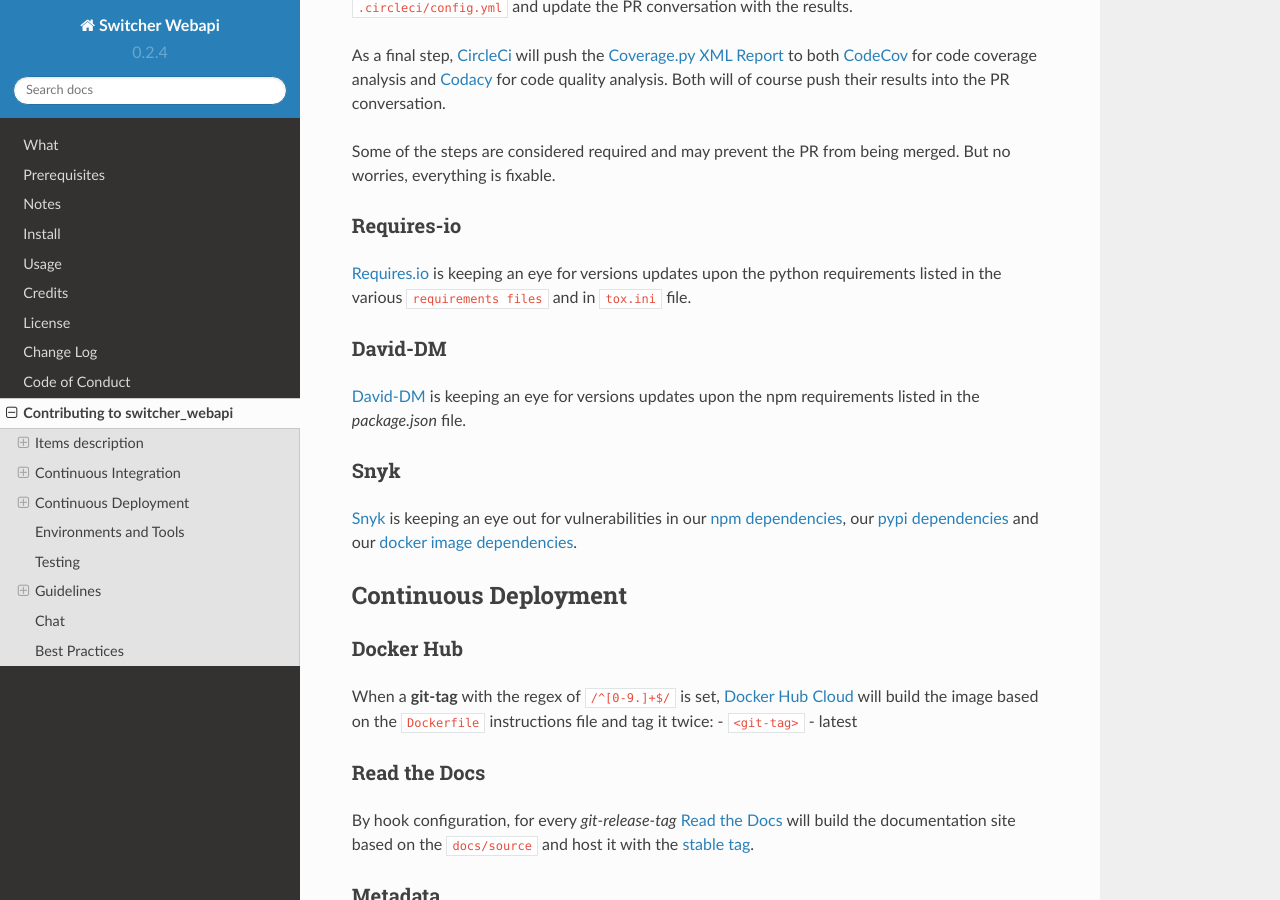
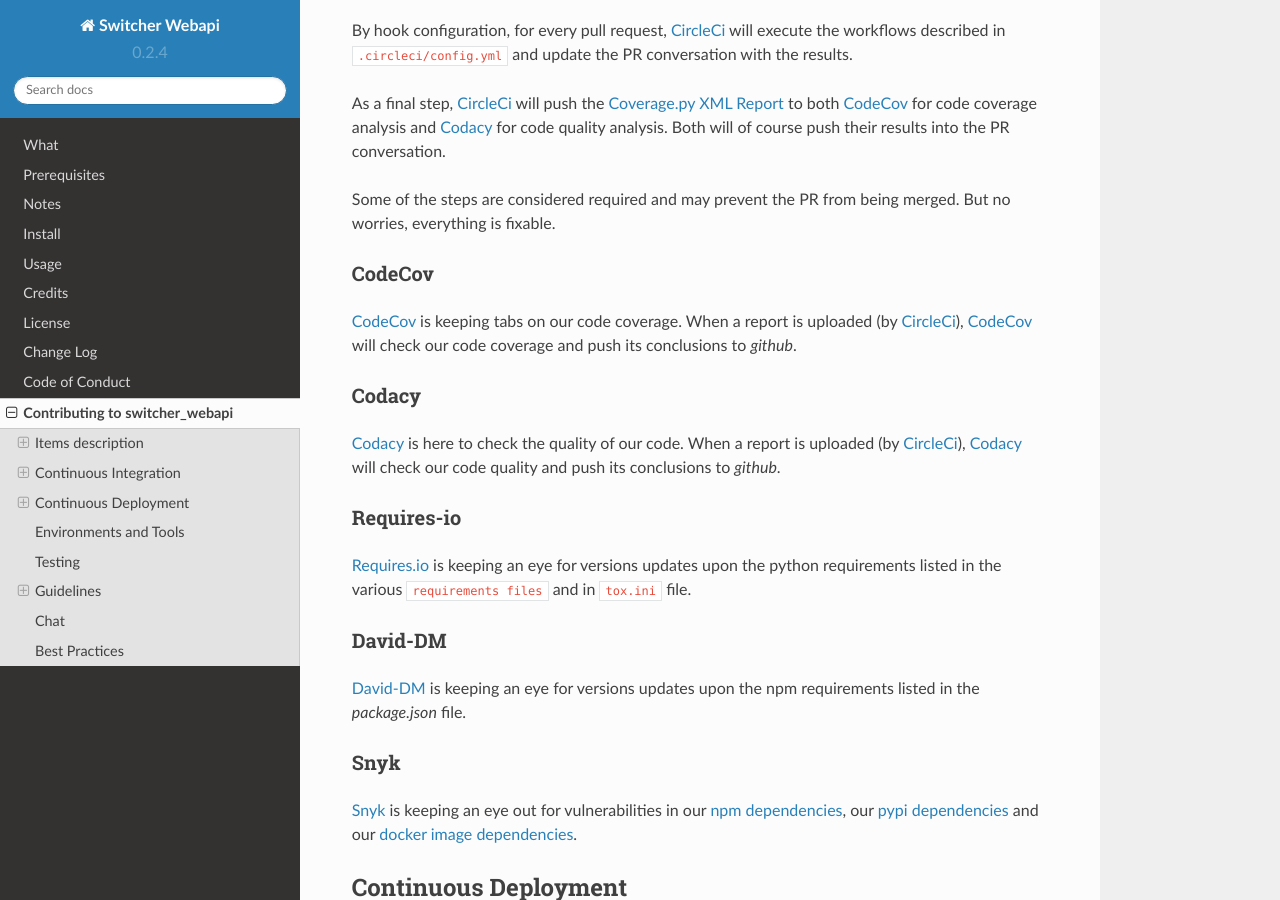
Before and after one commit to TomerFi/switcher_webapi, a Sphinx documentation site: the page built from docs/source/contributing.rst, in a window 1280 px wide and 900 px high, scrolled down 3056 px. Built offline with Sphinx 7.4.7 and the Read the Docs theme 2.0.0, drawn with Linux system fonts in a browser that asks for light colours.

Commit message:
Added codecov and codacy documentation.

```diff
--- a/docs/source/contributing.rst
+++ b/docs/source/contributing.rst
@@ -137,6 +137,20 @@ Both will of course push their results into the PR conversation.
 
 Some of the steps are considered required and may prevent the PR from being merged.
 But no worries, everything is fixable.
+
+CodeCov
+-------
+
+CodeCov_ is keeping tabs on our code coverage.
+When a report is uploaded (by CircleCi_), CodeCov_ will check our code coverage and push its
+conclusions to *github*.
+
+Codacy
+------
+
+Codacy_ is here to check the quality of our code.
+When a report is uploaded (by CircleCi_), Codacy_ will check our code quality and push its
+conclusions to *github*.
 
 Requires-io
 -----------
```
Also changed, not shown: CONTRIBUTING.md (+15 -0 lines).
